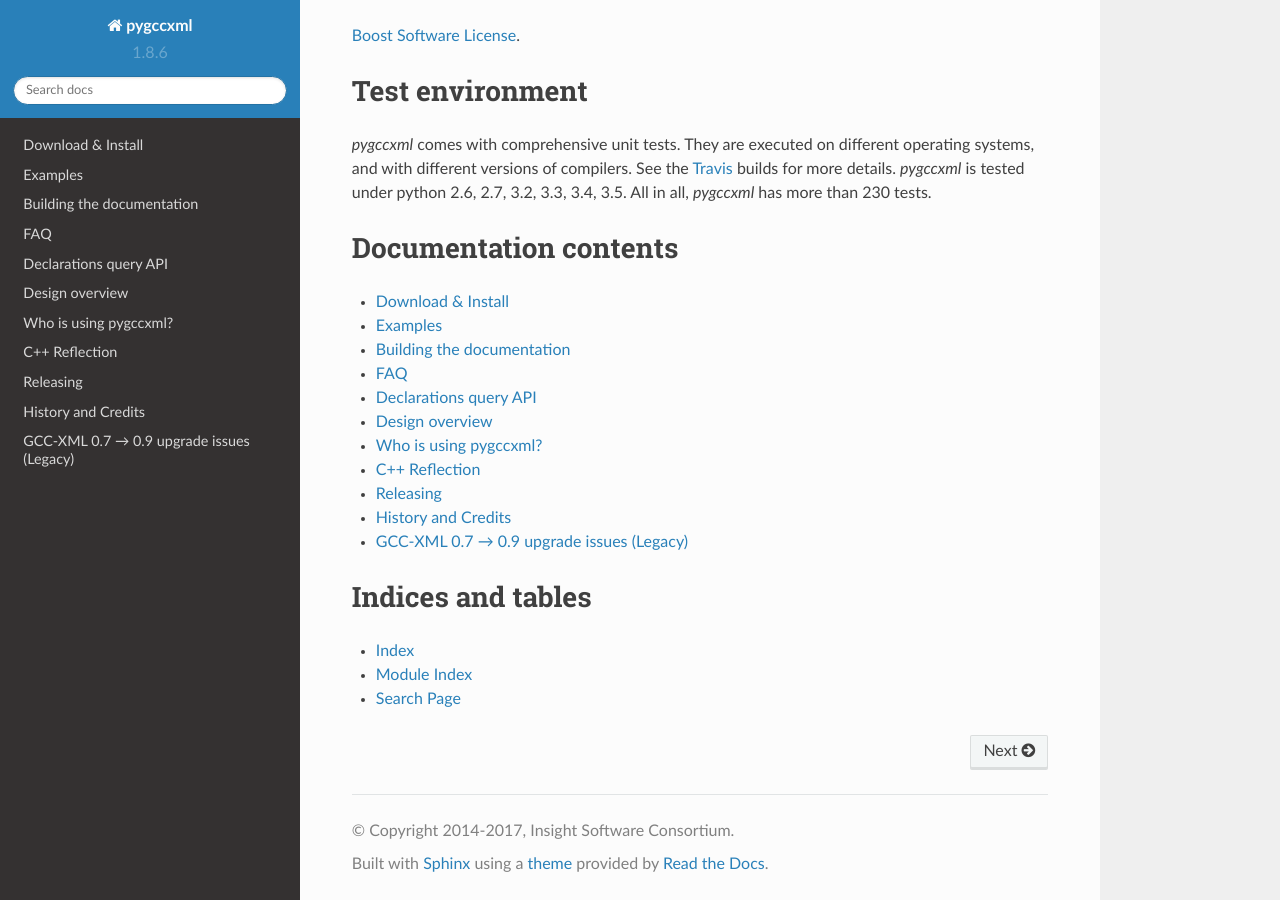
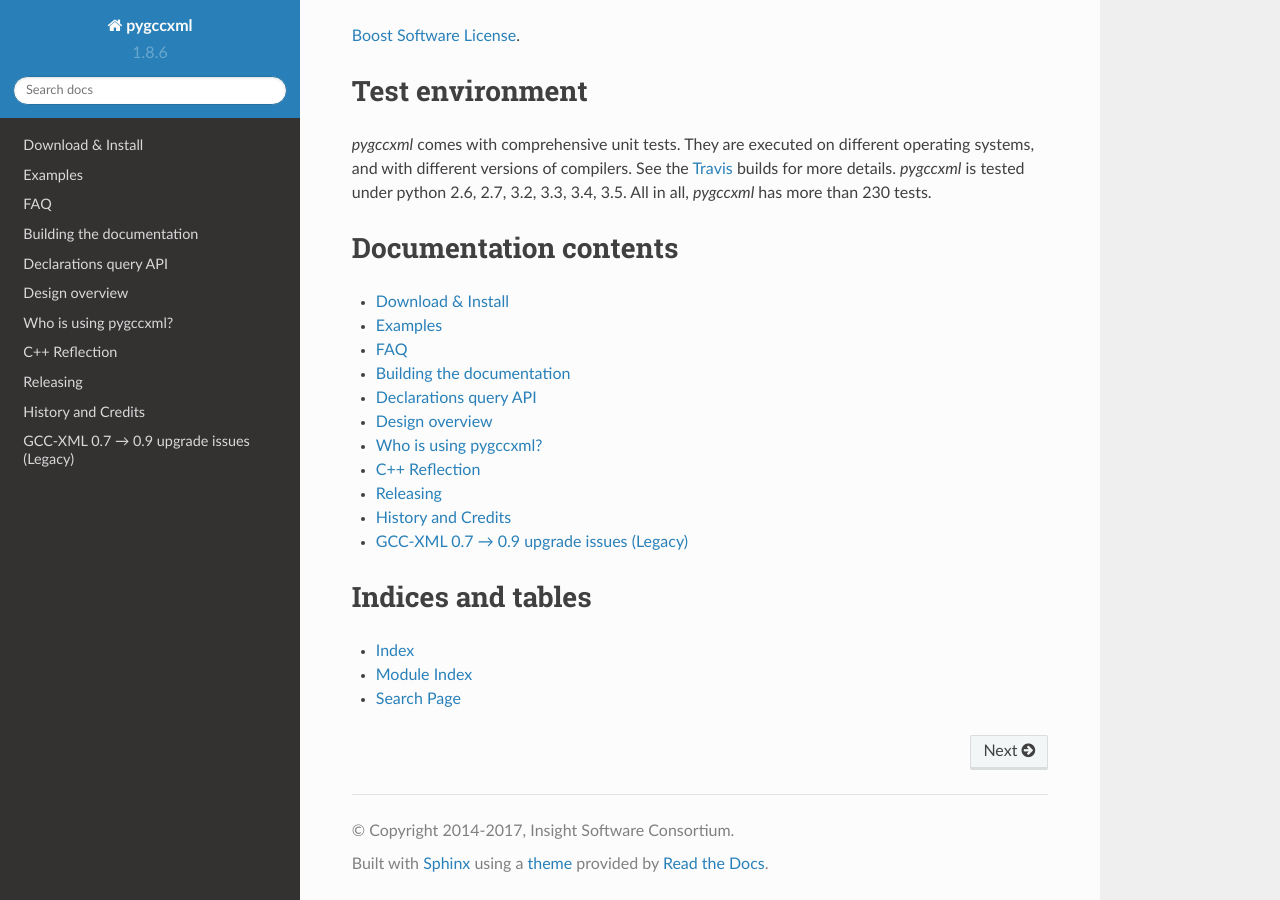
Before and after one commit to CastXML/pygccxml, a Sphinx documentation site: the page built from docs/index.rst, in a window 1280 px wide and 900 px high, scrolled down 812 px. Built offline with Sphinx 7.4.7 and the Read the Docs theme 2.0.0, drawn with Linux system fonts in a browser that asks for light colours; pages that are not in the unit, such as notebooks, are missing from menus; the version number is read from the project's files by our own code.

```diff
--- a/docs/index.rst
+++ b/docs/index.rst
@@ -51,15 +51,15 @@ Documentation contents
 
    install
    examples
+   faq
+   apidocs/modules
    documentation
-   faq
    query_interface
    design
    users
    links
    releasing
    history
-   apidocs/modules
    upgrade_issues
 
 .. _`Boost Software License`: http://boost.org/more/license_info.html
```
